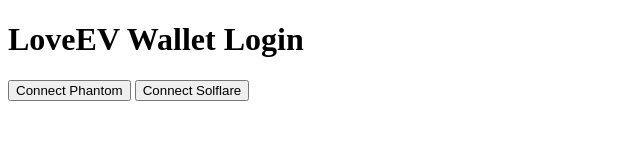
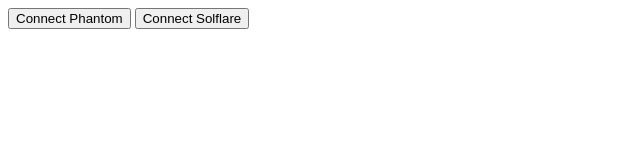
Before and after one commit to rogerhuntideatrek/loveev-web3, a plain HTML site: page index.html in a window 1280 px wide. Shown: the whole page, without its empty margins (0-640 px from the left). Drawn offline with Linux system fonts and the light colour scheme.

Commit message:
Update index.html

```diff
--- a/index.html
+++ b/index.html
@@ -1,16 +1,13 @@
-
-
 <!DOCTYPE html>
 <html lang="en">
 <head>
     <meta charset="UTF-8">
     <meta name="viewport" content="width=device-width, initial-scale=1.0">
-    <title>Solana Wallet Integration</title>
+    <title>LoveEV Wallet Connect</title>
     <!-- Load @solana/web3.js from CDN -->
     <script src="https://cdn.jsdelivr.net/npm/@solana/web3.js@1.66.0/dist/index.iife.js"></script>
 </head>
 <body>
-    <h1>LoveEV Wallet Login</h1>
     <button id="connect-phantom">Connect Phantom</button>
     <button id="connect-solflare">Connect Solflare</button>
     <button id="disconnect" style="display:none;">Disconnect</button>
```
